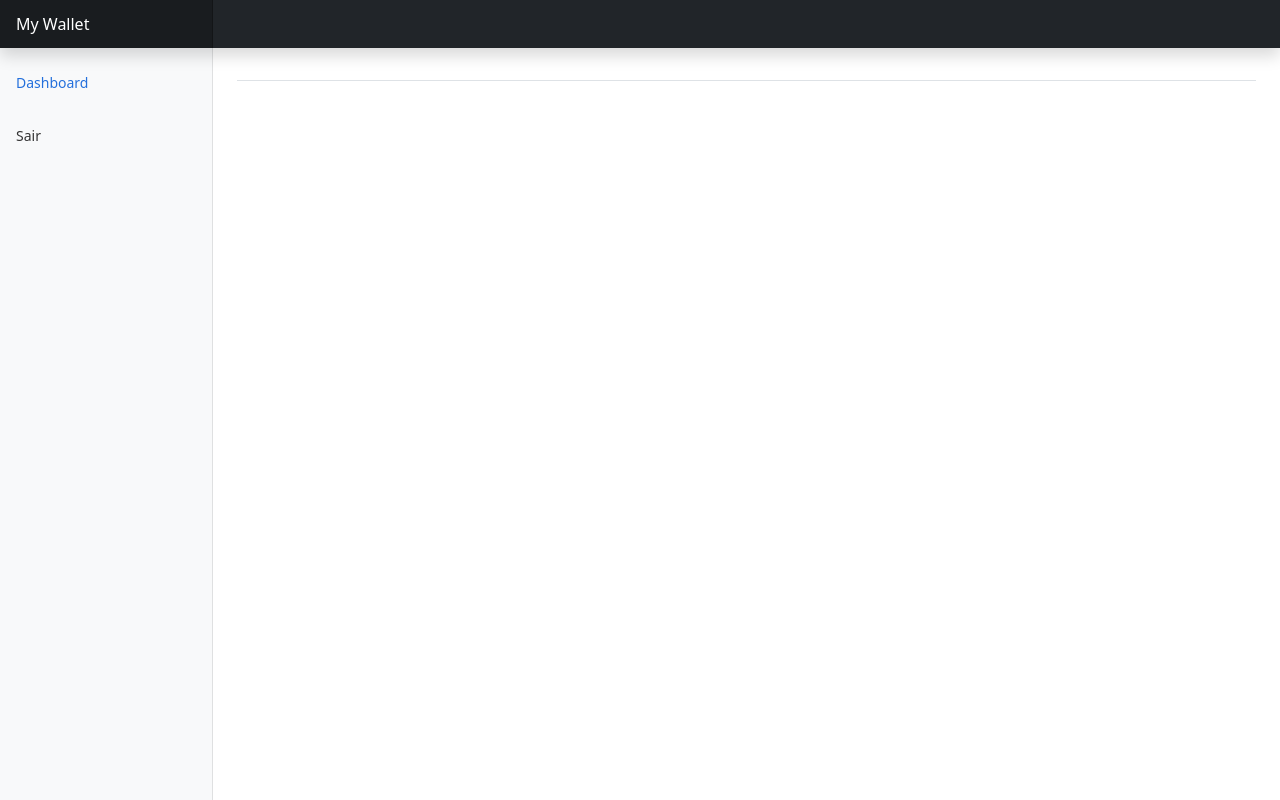
After one commit to CleitonDeLima/mywallet, a Django app: template templates/__base.html in a window 1280 px wide. The commit adds this page. Run offline with Django 4.2, Linux system fonts and the light colour scheme; the template is opened without the code that fills it, so the values that code supplies are empty; some libraries are stand-ins or nearby versions.

Commit message:
Adicionado template base (#6)

```diff
--- a/mywallet/settings.py
+++ b/mywallet/settings.py
@@ -41,6 +41,7 @@ INSTALLED_APPS = [
     "django.contrib.staticfiles",
     "django_extensions",
     "debug_toolbar",
+    "django_htmx",
     "core",
 ]
 
@@ -53,6 +54,7 @@ MIDDLEWARE = [
     "django.contrib.auth.middleware.AuthenticationMiddleware",
     "django.contrib.messages.middleware.MessageMiddleware",
     "django.middleware.clickjacking.XFrameOptionsMiddleware",
+    "django_htmx.middleware.HtmxMiddleware",
 ]
 
 ROOT_URLCONF = "mywallet.urls"
@@ -125,6 +127,9 @@ USE_TZ = True
 # https://docs.djangoproject.com/en/dev/howto/static-files/
 
 STATIC_URL = "static/"
+STATICFILES_DIRS = [
+    BASE_DIR / "static",
+]
 
 # Default primary key field type
 # https://docs.djangoproject.com/en/dev/ref/settings/#default-auto-field
--- a/requirements.txt
+++ b/requirements.txt
@@ -2,5 +2,6 @@ asgiref==3.4.1
 Django==4.0rc1
 django-debug-toolbar==3.2.2
 django-extensions==3.1.5
+django-htmx==1.6.0
 pandas-datareader==0.10.0
 pytz==2021.3
--- /dev/null
+++ b/static/css/dashboard.css
@@ -0,0 +1,64 @@
+body {
+    font-size: .875rem;
+}
+
+/*
+* Sidebar
+*/
+
+.sidebar {
+    position: fixed;
+    top: 0;
+    bottom: 0;
+    left: 0;
+    z-index: 100; /* Behind the navbar */
+    padding: 48px 0 0; /* Height of navbar */
+    box-shadow: inset -1px 0 0 rgba(0, 0, 0, .1);
+}
+
+.sidebar .nav-link {
+    font-weight: 500;
+    color: #333;
+}
+
+.sidebar .nav-link .feather {
+    margin-right: 4px;
+    color: #727272;
+}
+
+.sidebar .nav-link.active {
+    color: #2470dc;
+}
+
+.sidebar .nav-link:hover .feather,
+.sidebar .nav-link.active .feather {
+    color: inherit;
+}
+
+.sidebar-heading {
+    font-size: .75rem;
+    text-transform: uppercase;
+}
+
+/*
+* Navbar
+*/
+
+.navbar-brand {
+    padding-top: .75rem;
+    padding-bottom: .75rem;
+    font-size: 1rem;
+    background-color: rgba(0, 0, 0, .25);
+    box-shadow: inset -1px 0 0 rgba(0, 0, 0, .25);
+}
+
+.navbar .navbar-toggler {
+    top: .25rem;
+    right: 1rem;
+}
+
+.navbar .form-control {
+    padding: .75rem 1rem;
+    border-width: 0;
+    border-radius: 0;
+}
--- /dev/null
+++ b/templates/__base.html
@@ -0,0 +1,37 @@
+{% load static django_htmx %}
+
+<!DOCTYPE html>
+<html lang="{{ LANGUAGE_CODE }}">
+<head>
+  <meta charset="utf-8">
+  <meta http-equiv="X-UA-Compatible" content="IE=edge">
+  <meta name="viewport" content="width=device-width, initial-scale=1">
+  <link href="https://cdn.jsdelivr.net/npm/bootstrap@5.1.3/dist/css/bootstrap.min.css" rel="stylesheet" integrity="sha384-1BmE4kWBq78iYhFldvKuhfTAU6auU8tT94WrHftjDbrCEXSU1oBoqyl2QvZ6jIW3" crossorigin="anonymous">
+  <link rel="stylesheet" href="{% static 'css/dashboard.css' %}">
+
+  <title>{% block head_title %}{% endblock %}</title>
+</head>
+<body>
+  {% include 'includes/header.html' %}
+
+  <div class="container-fluid">
+    <div class="row">
+      <nav id="sidebarMenu" class="col-md-3 col-lg-2 d-md-block bg-light sidebar collapse">
+        {% include 'includes/sidebar.html' %}
+      </nav>
+
+      <main class="col-md-9 ms-sm-auto col-lg-10 px-md-4">
+        <div class="d-flex justify-content-between flex-wrap flex-md-nowrap align-items-center pt-3 pb-2 mb-3 border-bottom">
+          <h1 class="h2">{% block title %}{% endblock %}</h1>
+        </div>
+
+        {% block content %}{% endblock %}
+      </main>
+    </div>
+  </div>
+
+  <script src="https://cdn.jsdelivr.net/npm/bootstrap@5.1.3/dist/js/bootstrap.bundle.min.js" integrity="sha384-ka7Sk0Gln4gmtz2MlQnikT1wXgYsOg+OMhuP+IlRH9sENBO0LRn5q+8nbTov4+1p" crossorigin="anonymous"></script>
+  <script src="https://unpkg.com/htmx.org@1.6.1"></script>
+  {% django_htmx_script %}
+</body>
+</html>
--- /dev/null
+++ b/templates/includes/header.html
@@ -0,0 +1,8 @@
+<header class="navbar navbar-dark sticky-top bg-dark flex-md-nowrap p-0 shadow">
+  <a class="navbar-brand col-md-3 col-lg-2 me-0 px-3" href="#">My Wallet</a>
+  <button class="navbar-toggler position-absolute d-md-none collapsed" type="button"
+    data-bs-toggle="collapse" data-bs-target="#sidebarMenu"
+    aria-controls="sidebarMenu" aria-expanded="false" aria-label="Toggle navigation">
+    <span class="navbar-toggler-icon"></span>
+  </button>
+</header>
--- /dev/null
+++ b/templates/includes/sidebar.html
@@ -0,0 +1,17 @@
+<div class="position-sticky pt-3">
+  <ul class="nav flex-column">
+    <li class="nav-item">
+      <a class="nav-link active" aria-current="page" href="{% url 'core:home' %}">
+        Dashboard
+      </a>
+    </li>
+  </ul>
+
+  <ul class="nav flex-column pt-3">
+    <li class="nav-item">
+      <a class="nav-link" href="#">
+        Sair
+      </a>
+    </li>
+  </ul>
+</div>
```
Also changed, not shown: templates/home.html (+10 -17 lines).
